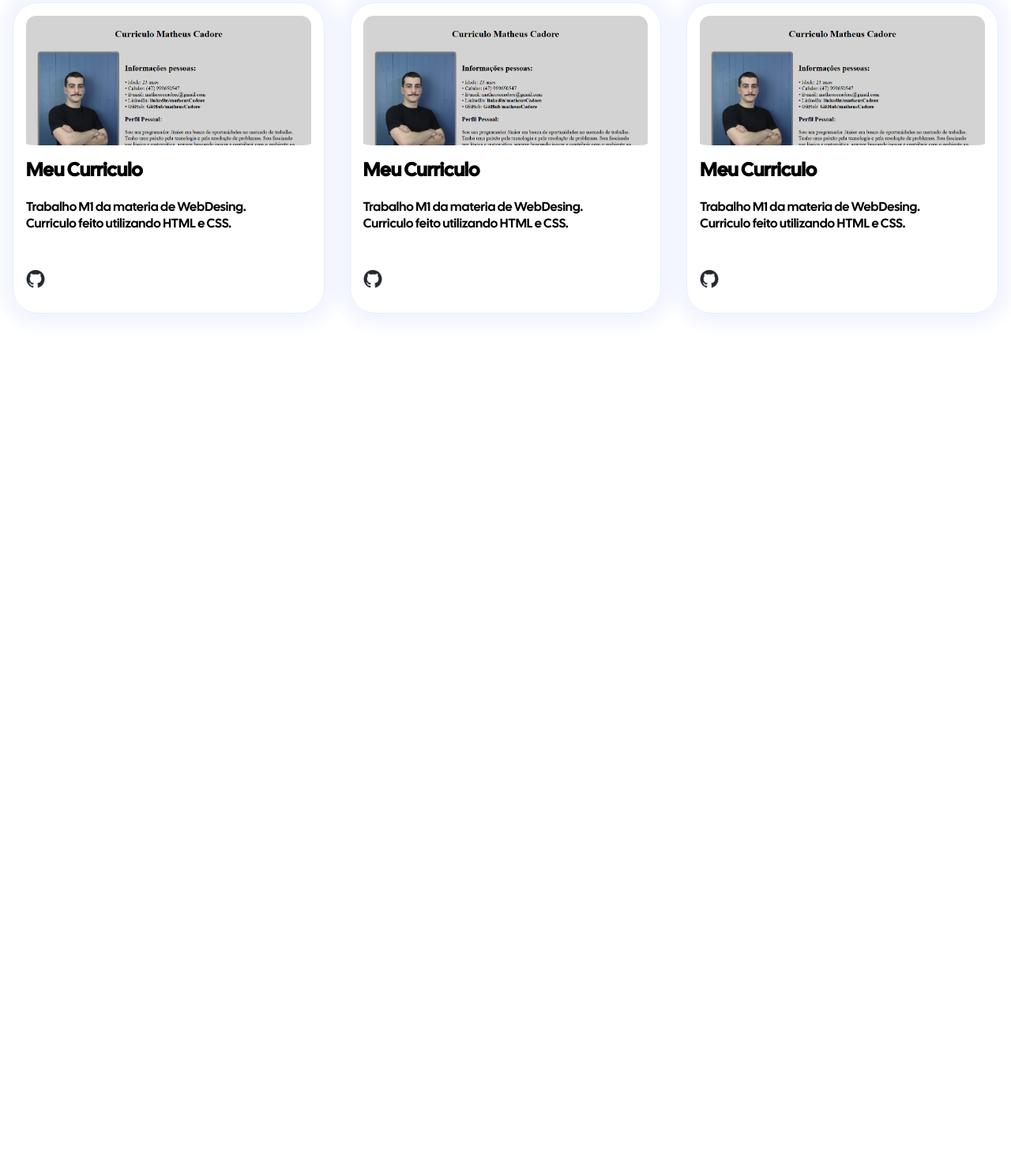
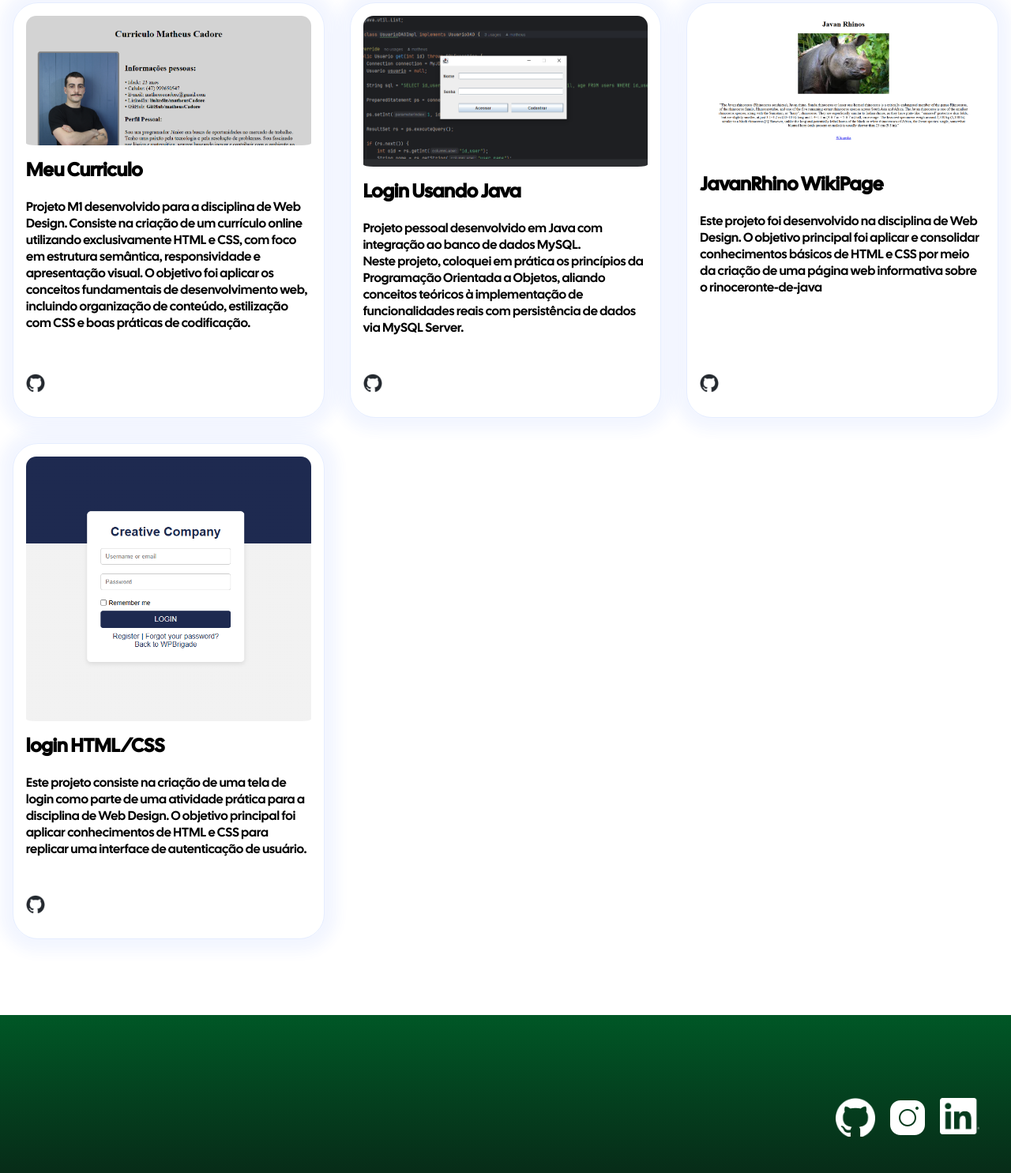
Before and after one commit to MatheusCadore/Portifolio, a plain HTML site: page index.htm in a window 1280 px wide. Shown: the part 1027-2512 px from the top of the page at 79% size. Before the commit the page ends 1520 px from the top, so only its background shows below. Drawn offline with Linux system fonts and the light colour scheme.

Commit message:
final commit

```diff
--- a/index.htm
+++ b/index.htm
@@ -36,7 +36,6 @@
                     </div>
                 </div>
             </div>
-
             <svg viewBox="0 0 1440 100" preserveAspectRatio="none">
                 <path d="M0,30 C360,60 1080,0 1440,40 L1440,100 L0,100 Z"
                     fill="#fff" />
@@ -46,7 +45,7 @@
         <div class="projetos">
             <div class="projetos-texto">
                 <h1>Projetos & Conquistas</h1>
-                <h2>Confira alguns dos projetos e conquistas que marcaram minha
+                <h2>Confira alguns dos projetos e conquistas quSe marcaram minha
                     jornada.</h2>
             </div>
         </div>
@@ -58,40 +57,102 @@
                         alt="Preview do projeto Curriculo">
                     <h3>Meu Curriculo</h3>
                     <br>
-                    <p>Trabalho M1 da materia de WebDesing. <br> Curriculo feito
-                        utilizando HTML e CSS.</p>
+                    <p>Projeto M1 desenvolvido para a disciplina de Web Design.
+                        Consiste na criação de um currículo online utilizando
+                        exclusivamente <strong>HTML</strong> e
+                        <strong>CSS</strong>, com foco em estrutura semântica,
+                        responsividade e apresentação visual. O objetivo foi
+                        aplicar os conceitos fundamentais de desenvolvimento
+                        web, incluindo organização de conteúdo, estilização com
+                        CSS e boas práticas de codificação.
+                    </p>
+
                 </div>
-                <a href="https://github.com/MatheusCadore/TrabalhoWebM1">
+                <a href="https://github.com/MatheusCadore/TrabalhoWebM1" target="_blank">
                     <img class="git-img" src="github-mark.png"
                         alt="Github Logo">
                 </a>
             </div>
             <div class="card">
                 <div class="preview">
-                    <img src="curriculo_preview.png"
+                    <img src="java_login.png"
                         alt="Preview do projeto Curriculo">
-                    <h3>Meu Curriculo</h3>
+                    <h3>Login Usando Java</h3>
                     <br>
-                    <p>Trabalho M1 da materia de WebDesing. <br> Curriculo feito
-                        utilizando HTML e CSS.</p>
+                    <p>Projeto pessoal desenvolvido em Java com integração ao
+                        banco de dados MySQL. <br>
+                        Neste projeto, coloquei em prática os princípios da
+                        Programação Orientada a Objetos,
+                        aliando conceitos teóricos à implementação de
+                        funcionalidades reais com persistência de dados via
+                        MySQL Server.
+                    </p>
+
                 </div>
-                <a href="https://github.com/MatheusCadore/TrabalhoWebM1">
+                <a href="https://github.com/MatheusCadore/TrabalhoWebM1" target="_blank">
                     <img class="git-img" src="github-mark.png"
                         alt="Github Logo">
                 </a>
             </div>
             <div class="card">
                 <div class="preview">
-                    <img src="curriculo_preview.png"
+                    <img src="rhinoWiki_webDesing.png"
                         alt="Preview do projeto Curriculo">
-                    <h3>Meu Curriculo</h3>
+                    <h3>JavanRhino WikiPage</h3>
                     <br>
-                    <p>Trabalho M1 da materia de WebDesing. <br> Curriculo feito
-                        utilizando HTML e CSS.</p>
+                    <p>Este projeto foi desenvolvido na
+                        disciplina de Web Design. O objetivo principal foi
+                        aplicar e consolidar conhecimentos básicos de HTML e CSS
+                        por meio da criação de uma página web informativa sobre
+                        o rinoceronte-de-java
                     </div>
-                <a href="https://github.com/MatheusCadore/TrabalhoWebM1">
+                    <a
+                        href="https://github.com/MatheusCadore/webDesingAula02_JavanRhino" target="_blank">
                         <img class="git-img" src="github-mark.png"
                             alt="Github Logo">
+                    </a>
+
+                </div>
+                <div class="card">
+                    <div class="preview">
+                        <img src="login_webDesing.png"
+                            alt="Preview do projeto Curriculo">
+                        <h3>login HTML/CSS</h3>
+                        <br>
+                        <p>Este projeto consiste na criação de uma tela de login
+                            como parte de uma atividade prática para a
+                            disciplina de
+                            Web Design. O objetivo principal foi aplicar
+                            conhecimentos de HTML e CSS para replicar uma
+                            interface
+                            de autenticação de usuário.
+                        </div>
+                        <a
+                            href="https://github.com/MatheusCadore/AtivadadeWebLoginScreen" target="_blank">
+                            <img class="git-img" src="github-mark.png"
+                                alt="Github Logo">
+                        </a>
+
+                    </div>
+                </div>
+
+                <div class="botton">
+                    <div>
+                        <a
+                            href="https://github.com/MatheusCadore" target="_blank">
+                            <img src="github-mark-white.png"
+                                alt="Github Logo">
+                        </a>
+                        <a
+                            href="https://github.com/MatheusCadore" target="_blank">
+                            <img src="icons8-instagram-50.png"
+                                alt="instagran Logo">
+                        </a>
+                         <a
+                            href="https://www.linkedin.com/in/matheus-cadore-582b5722b/"
+                            target="_blank">
+                            <img src="InBug-White.png"
+                                alt="linkedin Logo">
                         </a>
                     </div>
                 </div>
--- a/style.css
+++ b/style.css
@@ -38,9 +38,10 @@ body {
 }
 
 img {
-  width: 400px;
+  width: 450px;
   height: auto;
 }
+
 
 .wave {
   position: relative;
@@ -150,7 +151,7 @@ img {
   height: 100%;
   padding: 1rem;
   border-radius: 2rem;
-  gap: 2rem ;
+  gap: 2rem;
   border: 1px solid rgba(43, 105, 251, 0.12);
   box-shadow: rgba(43, 105, 251, 0.06) 0px 0px 1rem 1rem;
 }
@@ -159,19 +160,46 @@ img {
   border-radius: 0.8rem;
   background-position: center top;
   padding: 0 0 10px 0;
+
 }
 
-.projetos-grade h3{
+.projetos-grade h3 {
   font-size: 24px;
   font-weight: bold;
 }
 
-.projetos-grade p{
+.projetos-grade p {
   font-weight: lighter;
 }
 
-.git-img{
+.git-img {
   margin: 16px 0 0 0;
   width: 24px;
   height: auto;
+  cursor: pointer;
 }
+
+.botton {
+  width: 100%;
+  height: 200px;
+  background: linear-gradient(to bottom, #005726, #072c18);
+  display: flex;
+  position: relative;
+
+}
+
+.botton div {
+  position: absolute;
+  bottom: 0;
+  right: 0;
+  margin: 40px;
+  display: flex;
+  gap: 1rem;
+}
+
+.botton div img {
+  width: 50px;
+  height: auto;
+  cursor: pointer;
+
+}
```
Also changed, not shown: InBug-White.png (added), Screenshot_1.png (deleted), icons8-instagram-50.png (added), java_login.png (added), login_webDesing.png (added), rhinoWiki_webDesing.png (added). Lines whose indentation alone changed are shown as unchanged.
